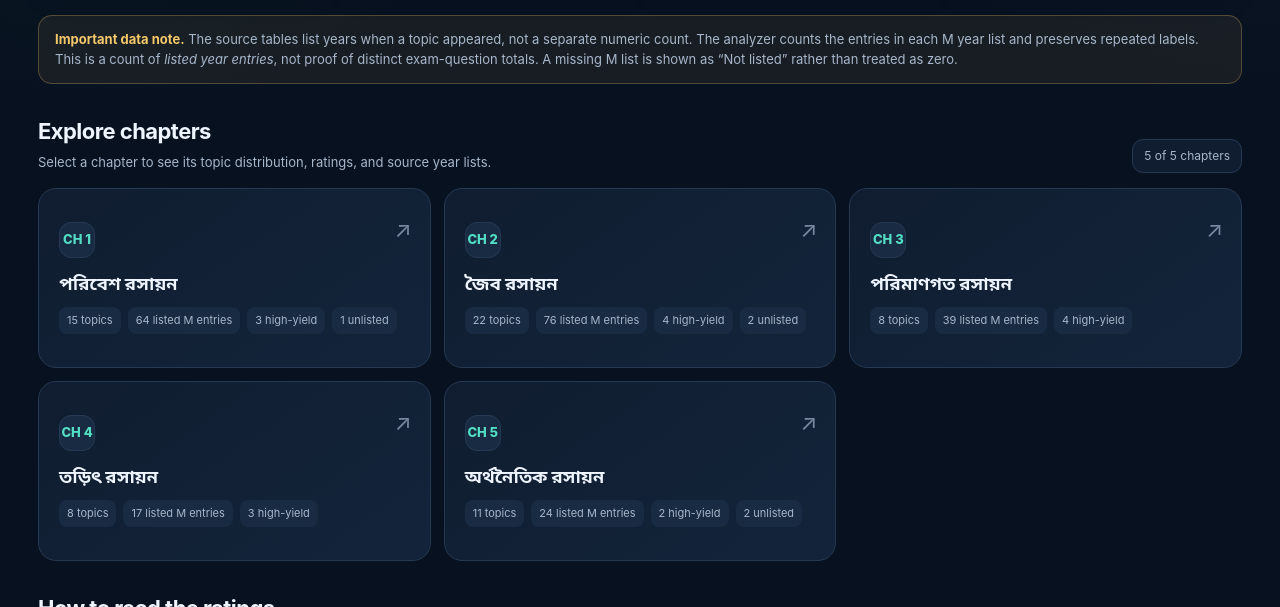
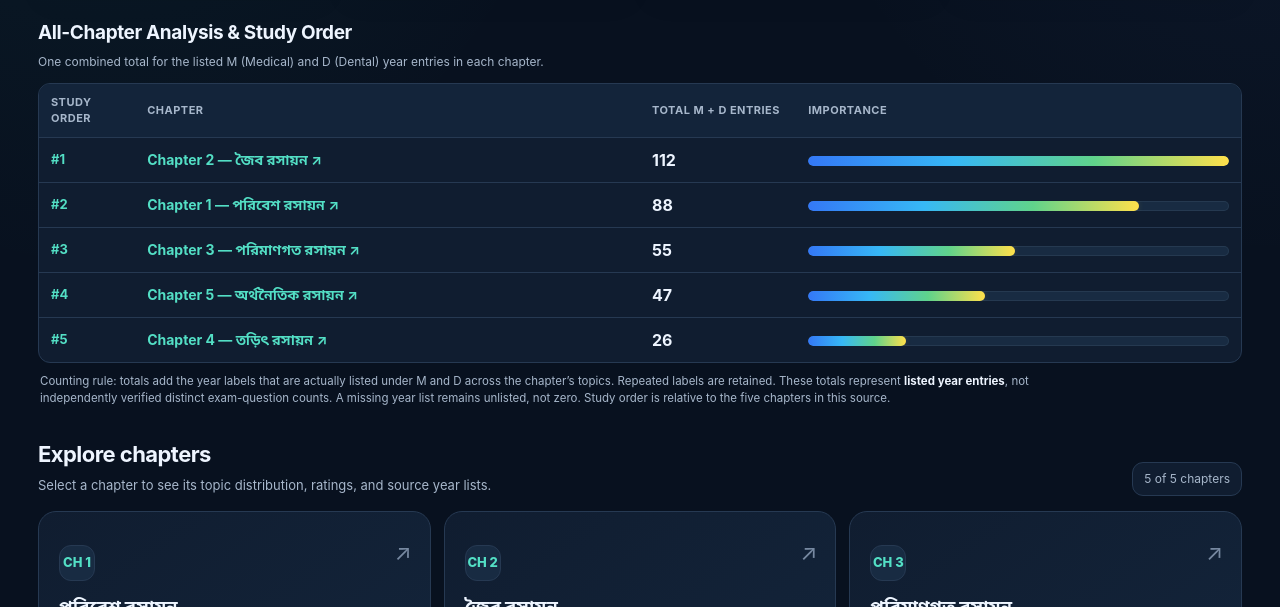
Before and after one commit to tareks04/Topic-Analysis-Chemistry-2nd, a plain HTML site: page index.html in a window 1280 px wide. Shown: the part 630-1237 px from the top of the page. Drawn offline with Linux system fonts and the light colour scheme.

Commit message:
Update index.html

```diff
--- a/index.html
+++ b/index.html
@@ -14,6 +14,35 @@
 @media(max-width:390px){.topbar{gap:8px}.top-actions{gap:5px}.icon-btn{padding:7px;min-width:36px}.hero h1{font-size:30px}.controls{grid-template-columns:1fr}.controls .control:first-child{grid-column:auto}.topic-title{font-size:14px}.chapter-heading .btn{width:100%}}
 @media(prefers-reduced-motion:reduce){*,*::before,*::after{scroll-behavior:auto!important;animation:none!important;transition:none!important}}
 @media print{body{background:#fff!important;color:#111!important;--bg:#fff;--panel:#fff;--panel2:#fff;--panel3:#f4f4f4;--text:#111;--muted:#444;--faint:#666;--line:#bbb;--accent:#05665d;--gold:#8a6500;--blue:#294a82;--shadow:none}.app-shell{max-width:none;padding:0}.top-actions,.hero-utilities,.controls,.filter-row .btn,.footer,.topic-card details,button,.study-check,.side-column,.tiers{display:none!important}.hero,.panel,.metric,.topic-card{box-shadow:none;break-inside:avoid}.hero{padding:10px;border:0}.chapter-grid{grid-template-columns:repeat(2,minmax(0,1fr))}.chapter-card{min-height:0;padding:10px}.main-columns{display:block}.chapter-metrics{grid-template-columns:repeat(4,minmax(0,1fr))}.topic-list{grid-template-columns:1fr 1fr}.topic-card{padding:10px}.topic-title{font-size:11px}.topic-count .num{font-size:18px}.topic-count .caption{font-size:9px}.topic-bottom{margin-top:5px}.topic-stats{font-size:9px}.stars{font-size:12px}}
+
+/* Compact medium-sized All-Chapter Analysis table */
+.chapter-analysis{margin:16px 0 24px}
+.chapter-analysis .section-head{margin:22px 0 12px}
+.chapter-analysis .section-head h2{font-size:19px;letter-spacing:-.02em}
+.chapter-analysis .section-head p{font-size:12px}
+.analysis-wrap{overflow-x:auto;border:1px solid var(--line);border-radius:12px;background:var(--panel)}
+.analysis-table{width:100%;border-collapse:collapse;min-width:590px;table-layout:fixed;text-align:left}
+.analysis-table th,.analysis-table td{padding:10px 12px;border-bottom:1px solid var(--line);vertical-align:middle;font-size:13px}
+.analysis-table th:nth-child(1),.analysis-table td:nth-child(1){width:8%}
+.analysis-table th:nth-child(2),.analysis-table td:nth-child(2){width:42%;min-width:0}
+.analysis-table th:nth-child(3),.analysis-table td:nth-child(3){width:13%}
+.analysis-table th:nth-child(4),.analysis-table td:nth-child(4){width:37%;min-width:0}
+.analysis-table thead th{background:var(--panel2);font-size:11px;color:var(--muted);text-transform:uppercase;letter-spacing:.045em}
+.analysis-table tbody tr:last-child td{border-bottom:0}
+.analysis-table tbody tr:hover{background:var(--panel2)}
+.analysis-table td:nth-child(1){white-space:nowrap;color:var(--accent);font-size:13px;font-weight:750}
+.analysis-table td:nth-child(2){font-size:14px;font-weight:650;min-width:0;line-height:1.45;overflow-wrap:anywhere}
+.analysis-table td:nth-child(3){font-size:16px;font-weight:750;white-space:nowrap}
+.analysis-note{margin:10px 2px 0;color:var(--muted);font-size:11.5px;max-width:1050px;line-height:1.5}
+.analysis-note strong{color:var(--text)}
+.importance-track{display:block;width:100%;min-width:0;max-width:100%;height:10px;margin:2px 0 0;border-radius:999px;background:var(--panel3);overflow:hidden;box-shadow:inset 0 0 0 1px rgba(127,151,180,.13)}
+.importance-fill{display:block;height:100%;width:0;border-radius:inherit;background:linear-gradient(90deg,#3478f6 0%,#37b8f5 35%,#60d38b 68%,#ffe04b 100%);transition:width .35s ease}
+.analysis-table td:nth-child(4){width:25%;min-width:150px;vertical-align:middle}
+.analysis-table .importance-cell{vertical-align:middle}
+.analysis-table .importance-fill{box-shadow:0 0 6px rgba(255,224,75,.12)}
+.chapter-analysis-link{display:inline;text-align:left;padding:0;border:0;background:transparent;color:var(--accent);font:inherit;font-size:14px;font-weight:650;line-height:1.45;cursor:pointer;text-decoration:underline;text-decoration-color:transparent;text-underline-offset:3px}.chapter-analysis-link:hover,.chapter-analysis-link:focus-visible{text-decoration-color:currentColor;color:var(--text)}
+@media(max-width:700px){.analysis-table th,.analysis-table td{padding:9px 10px}.analysis-table td:nth-child(2){font-size:13px}.analysis-table td:nth-child(3){font-size:15px}.importance-track{width:100%;min-width:0;height:9px}}
+
 </style>
 </head>
 <body>
@@ -42,7 +71,16 @@
     </section>
 
     <section class="metrics" aria-label="Dataset overview" id="overviewMetrics"></section>
-    <div class="notice"><strong>Important data note.</strong> The source tables list years when a topic appeared, not a separate numeric count. The analyzer counts the entries in each M year list and preserves repeated labels. This is a count of <em>listed year entries</em>, not proof of distinct exam-question totals. A missing M list is shown as “Not listed” rather than treated as zero.</div>
+    <section class="chapter-analysis" aria-labelledby="chapterAnalysisHeading">
+      <div class="section-head"><div><h2 id="chapterAnalysisHeading">All-Chapter Analysis &amp; Study Order</h2><p>One combined total for the listed M (Medical) and D (Dental) year entries in each chapter.</p></div></div>
+      <div class="analysis-wrap">
+        <table class="analysis-table">
+          <thead><tr><th scope="col">Study order</th><th scope="col">Chapter</th><th scope="col">Total M + D entries</th><th scope="col">Importance</th></tr></thead>
+          <tbody id="chapterAnalysisRows"></tbody>
+        </table>
+      </div>
+      <p class="analysis-note">Counting rule: totals add the year labels that are actually listed under M and D across the chapter’s topics. Repeated labels are retained. These totals represent <strong>listed year entries</strong>, not independently verified distinct exam-question counts. A missing year list remains unlisted, not zero. Study order is relative to the five chapters in this source.</p>
+    </section>
 
     <div class="section-head"><div><h2>Explore chapters</h2><p>Select a chapter to see its topic distribution, ratings, and source year lists.</p></div><span class="pill" id="chapterResultPill">5 chapters</span></div>
     <section class="chapter-grid" id="chapterGrid" aria-label="Chapters"></section>
@@ -70,7 +108,7 @@
     <div class="main-columns">
       <section class="panel">
         <h2>Topic Importance Analysis</h2>
-        <p class="panel-sub">Each rating is calculated from this chapter’s available M-year entries. Expand any topic to inspect the original M/D year lists and source page.</p>
+        <p class="panel-sub">Each rating is calculated from this chapter’s available M year entries. Expand any topic to inspect the original M/D year lists and source page.</p>
         <div class="controls">
           <div class="control"><label class="control-label" for="topicSearch">Search topics</label><input class="field" id="topicSearch" type="search" placeholder="Type a topic name…" autocomplete="off"></div>
           <div class="control"><label class="control-label" for="sortBy">Sort topics</label><select class="select" id="sortBy"><option value="source">Original PDF order</option><option value="count-desc">Highest count first</option><option value="count-asc">Lowest count first</option><option value="importance">Highest importance first</option><option value="alpha">Alphabetical</option></select></div>
@@ -82,7 +120,7 @@
       </section>
       <aside class="side-column">
         <section class="panel">
-          <h2>শুধুমাত্র মেডেকেলে বিগত বছরে (ডেন্টাল নয়)</h2><p class="panel-sub">ডেন্টাল দেখতে নিচে Topic Importance Analysis এ যান</p>
+          <h3>Historical frequency</h3><p class="panel-sub">Listed M year entries by topic. Scroll to see the full chapter.</p>
           <div id="frequencyChart" class="chart-list" role="img" aria-label="Bar chart of listed medical year entries by topic"></div>
           <div class="rank-list" id="chapterInsights"></div>
         </section>
@@ -178,6 +216,17 @@ function tierLabel(tier){return ({high:'High Yield Important',mid:'Important',lo
 function ratingFor(t){return state.ratings.get(t.id)||{tier:'unknown',stars:null,reason:'Not rated.'};}
 function starsText(r){if(r.stars===null)return '☆☆☆☆☆';return '★'.repeat(r.stars)+'☆'.repeat(5-r.stars);}
 function starAria(r){return r.stars===null?'Rating unknown; M years not listed':`${r.stars} out of 5 stars`;}
+function renderChapterAnalysis(){
+ const rows=DATA.chapters.map(ch=>({
+  chapter:ch,
+  total:ch.topics.reduce((sum,t)=>sum+(Array.isArray(t.medicalYears)?t.medicalYears.length:0)+(Array.isArray(t.dentalYears)?t.dentalYears.length:0),0)
+ })).sort((a,b)=>b.total-a.total||a.chapter.number-b.chapter.number);
+ const maxTotal=Math.max(1,...rows.map(row=>row.total));
+ $('#chapterAnalysisRows').innerHTML=rows.map((row,index)=>{
+  const importance=Math.max(0,Math.min(100,(row.total/maxTotal)*100));
+  return `<tr><td>#${index+1}</td><td><button type="button" class="chapter-analysis-link" data-open-chapter="${esc(row.chapter.id)}" lang="bn" aria-label="Open analysis for Chapter ${row.chapter.number}">Chapter ${row.chapter.number} — ${esc(row.chapter.name)} ↗</button></td><td class="analysis-total">${row.total}</td><td class="importance-cell"><div class="importance-track" role="img" aria-label="Chapter ${row.chapter.number}: ${row.total} combined listed M and D year entries; ${Math.round(importance)} percent of the highest chapter total" title="${row.total} combined listed M + D year entries"><span class="importance-fill" style="width:${importance.toFixed(1)}%"></span></div></td></tr>`;
+ }).join('');
+}
 function renderOverview(){
  const topics=allTopics;const known=topics.filter(countable);const listedTotal=known.reduce((s,t)=>s+t.medicalCount,0);const unknown=topics.length-known.length;
  $('#overviewMetrics').innerHTML=`<div class="metric"><div class="label">Chapters in this scan</div><div class="value">${DATA.chapters.length}</div><div class="hint">Chapter tables found</div></div><div class="metric"><div class="label">Topic records</div><div class="value">${topics.length}</div><div class="hint">All extracted rows retained</div></div><div class="metric"><div class="label">Listed M year entries</div><div class="value">${listedTotal}</div><div class="hint">Summed across topic rows; entries may repeat</div></div><div class="metric"><div class="label">M year lists not listed</div><div class="value">${unknown}</div><div class="hint">Kept unknown, not converted to zero</div></div>`;
@@ -242,7 +291,7 @@ function runtimeChecks(){const ids=allTopics.map(t=>t.id);const ok=new Set(ids).
 document.addEventListener('click',e=>{const opener=e.target.closest('[data-open-chapter]');if(opener){openChapter(opener.dataset.openChapter);return;}if(e.target.closest('#backHome')){showDashboard();return;}if(e.target.closest('#themeToggle')){toggleTheme();return;}if(e.target.closest('#downloadJson')||e.target.closest('#downloadFullData')){downloadJson();return;}if(e.target.closest('#downloadAudit')){downloadAudit();return;}if(e.target.closest('#viewAuditTop')){showAudit();return;}if(e.target.closest('#closeAudit')){$('#auditPanel').classList.add('hidden');return;}if(e.target.closest('#printChapter')){window.print();return;}if(e.target.closest('#exportCsv')){exportChapterCsv();return;}if(e.target.closest('#resetFilters')){$('#topicSearch').value='';$('#sortBy').value='source';$('#filterBy').value='all';state.sort='source';state.filter='all';renderTopicList();return;}if(e.target.closest('#clearStudy')){const ch=currentChapter();if(ch)ch.topics.forEach(t=>state.reviewed.delete(t.id));renderStudyChecklist();renderTopicList();notify('Study checkmarks cleared for this chapter.');return;}});
 document.addEventListener('input',e=>{if(e.target.id==='chapterSearch'){renderChapters();}if(e.target.id==='topicSearch'){renderTopicList();}if(['highShare','midShare','manualHigh','manualMid'].includes(e.target.id)){if(currentChapter()){saveCurrentConfigFromControls();renderChapter();}}});
 document.addEventListener('change',e=>{if(e.target.id==='sortBy'){state.sort=e.target.value;renderTopicList();}if(e.target.id==='filterBy'){state.filter=e.target.value;renderTopicList();}if(e.target.id==='methodSelect'){saveCurrentConfigFromControls();rerate();}if(e.target.matches('[data-review]')){if(e.target.checked)state.reviewed.add(e.target.dataset.review);else state.reviewed.delete(e.target.dataset.review);renderStudyChecklist();renderTopicList();}});
-restoreTheme();$('#themeToggle').textContent=document.documentElement.dataset.theme==='light'?'☾':'☼';$('#themeToggle').setAttribute('aria-label',document.documentElement.dataset.theme==='light'?'Switch to dark theme':'Switch to light theme');renderOverview();renderChapters();runtimeChecks();
+restoreTheme();$('#themeToggle').textContent=document.documentElement.dataset.theme==='light'?'☾':'☼';$('#themeToggle').setAttribute('aria-label',document.documentElement.dataset.theme==='light'?'Switch to dark theme':'Switch to light theme');renderOverview();renderChapterAnalysis();renderChapters();runtimeChecks();
 </script>
 </body>
 </html>
```
